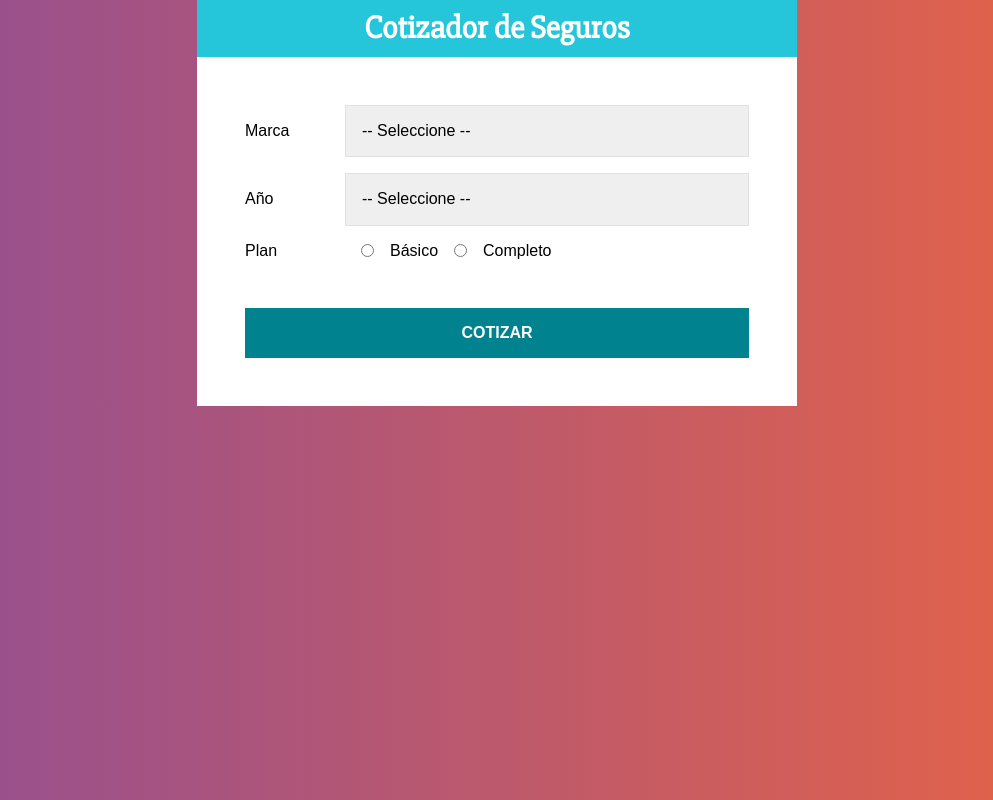
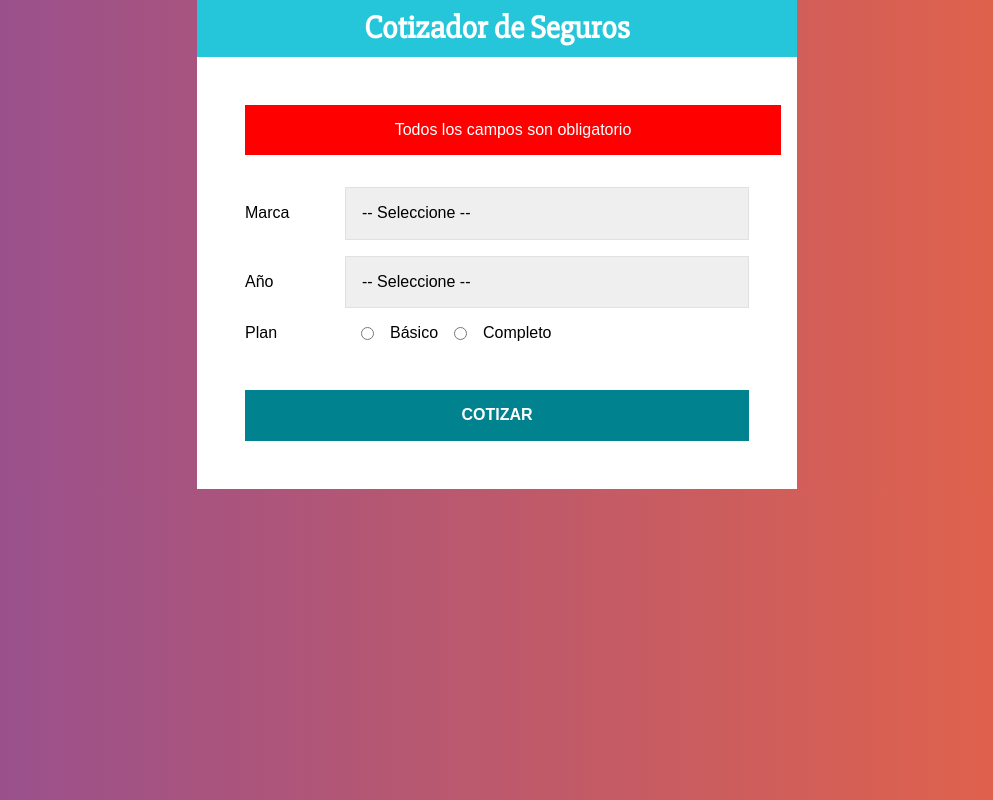
Before and after one commit to klmeir/quotes, a React (Create React App) app: page / in a window 1280 px wide. Both pictures are taken after a click on the button "COTIZAR". Shown: the whole page, without its empty margins (143-1136 px from the left). Built offline with nearby package versions, Linux system fonts and the light colour scheme.

Commit message:
Validate form

```diff
--- a/src/components/Form.js
+++ b/src/components/Form.js
@@ -41,6 +41,15 @@
   }
 `;
 
+const Error = styled.div`
+  background-color: red;
+  color: white;
+  margin-bottom: 2rem;
+  padding: 1rem;
+  text-align: center;
+  width: 100%;
+`;
+
 const Form = () => {
 
   const [data, setData] = useState({
@@ -48,6 +57,8 @@
     year: '',
     plan: ''
   });
+
+  const [error, setError] = useState(false);
 
   // extract values from state
   const { brand, year, plan } = data;
@@ -60,8 +71,40 @@
     });
   }
 
+
+  // click submit
+  const handleSubmit = e => {
+    e.preventDefault();
+    console.log("submit");
+
+    if(brand.trim() === '' || year.trim() === '' || plan.trim() === ''){
+      setError(true);
+      return;
+    }
+
+    setError(false);
+
+    // get years diferrence
+
+    // for each year subtract 3%
+
+    // american 15%
+    // asian 5%
+    // european 30%
+
+    // basic 20%
+    // complete 50%
+
+    // total
+
+  }
+
   return (
-    <form>
+    <form
+      onSubmit={handleSubmit}
+    >
+      {error ? <Error>Todos los campos son obligatorio</Error> : null}
+
       <Field>
         <Label>Marca</Label>
         <Select
@@ -115,7 +158,7 @@
         /> Completo
       </Field>
 
-      <Button type="button">Cotizar</Button>
+      <Button type="submit">Cotizar</Button>
     </form>
   );
 };
```
